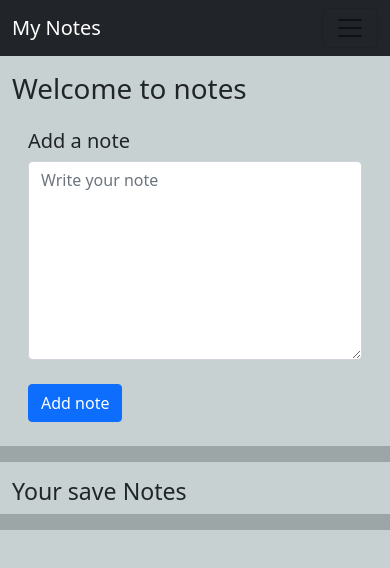
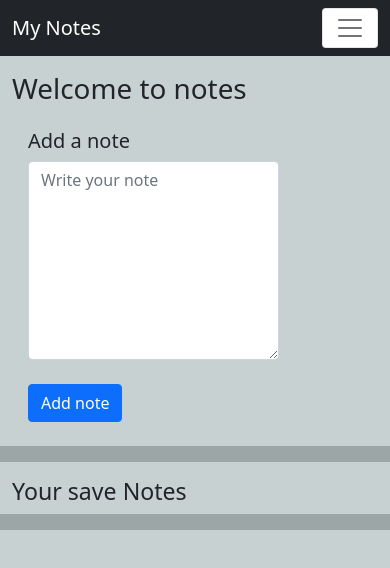
Before and after one commit to LalitKumar97/Mynotes, a plain HTML site: page index.html in a window 390 px wide. Drawn offline with nearby package versions, Linux system fonts and the light colour scheme.

Commit message:
Update index.html

```diff
--- a/index.html
+++ b/index.html
@@ -22,7 +22,7 @@
       <div class="container-fluid">
         <a class="navbar-brand text-white" href="index.html">My Notes</a>
         <button
-          class="navbar-toggler"
+          class="navbar-toggler bg-white"
           type="button"
           data-bs-toggle="collapse"
           data-bs-target="#navbarSupportedContent"
@@ -65,7 +65,7 @@
             <h5 class="card-title">Add a note</h5>
             <div class="form mb-2">
               <textarea
-                class="form-control"
+                class="form-control w-75"
                 placeholder="Write your note "
                 id="addtxt"
               ></textarea>
```
